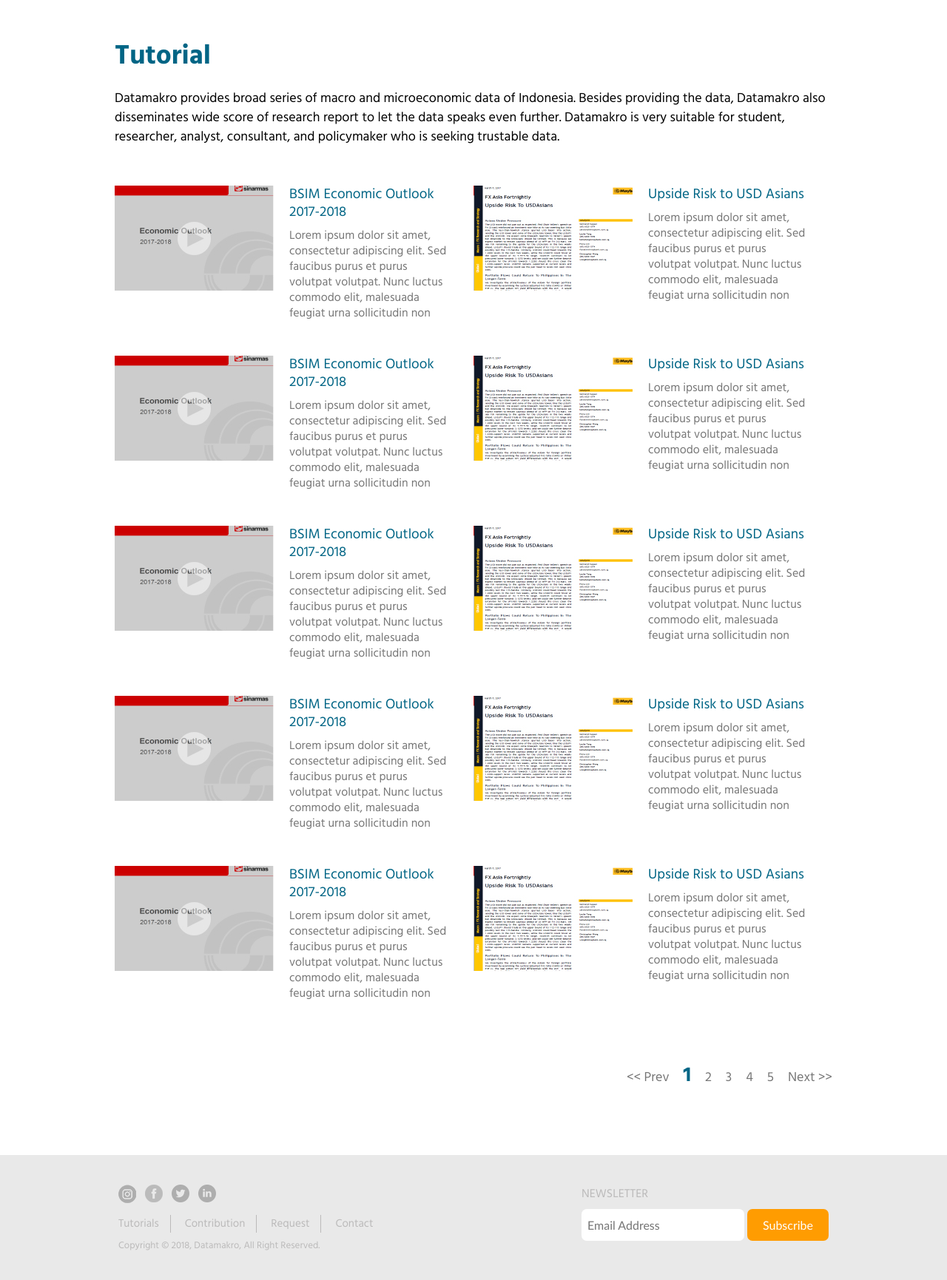
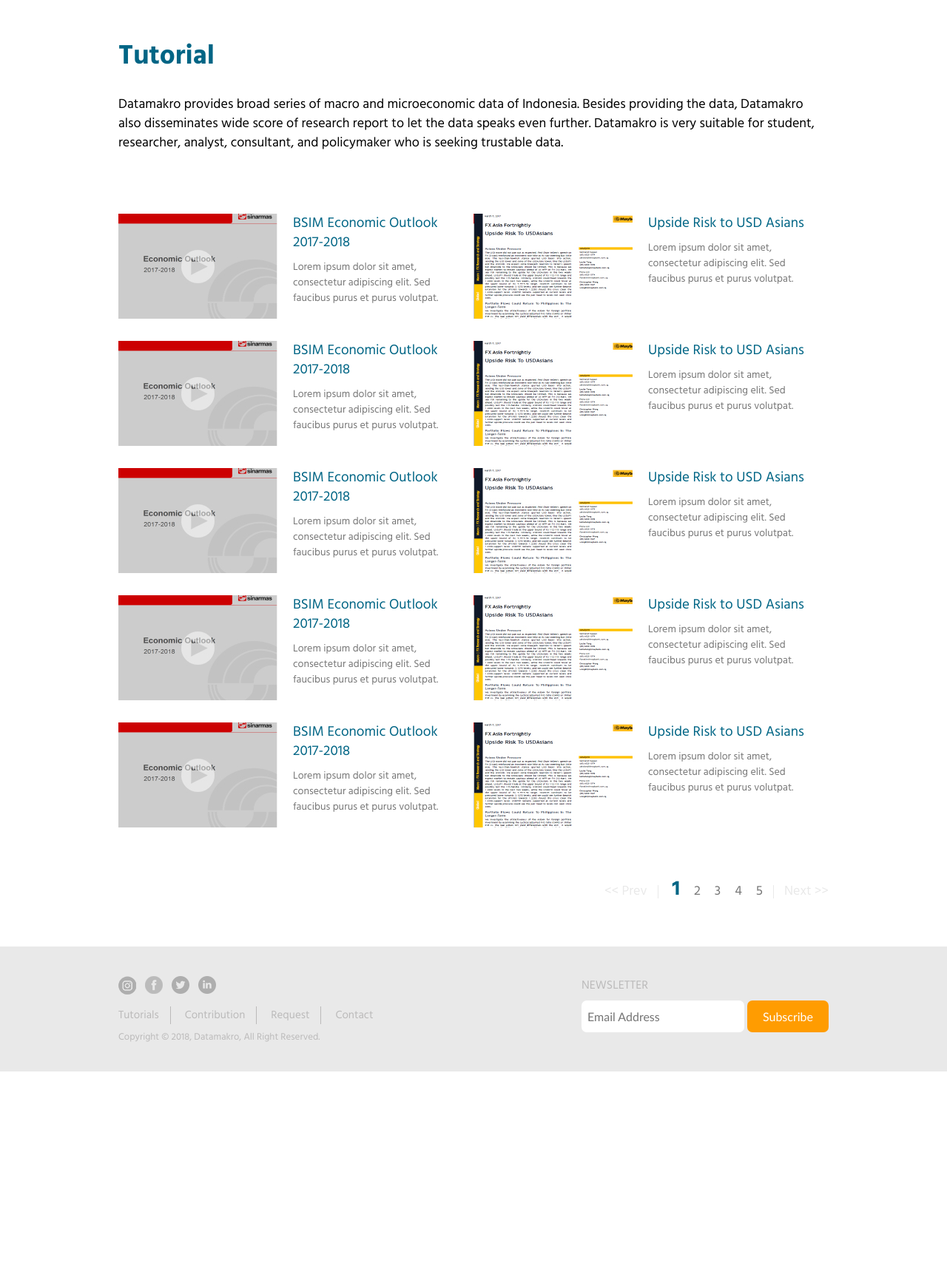
Before and after one commit to rahadianmf/datamakro-fe, a PHP site: page /tutorial.php in a window 1280 px wide. Shown: the part 103-1834 px from the top of the page at 74% size. After the commit the page ends 1552 px from the top, so only its background shows below. Run offline with PHP 8.4, Linux system fonts and the light colour scheme; some web fonts are replaced.

Commit message:
1024 done

```diff
--- a/404.php
+++ b/404.php
@@ -1,4 +1,4 @@
-<?php $page = "active"; $header = "active"; include ('_header.php'); ?>
+<?php $page = "active"; $header = "active"; $login = "no"; include ('_header.php'); ?>
 <section class = "content c-standard">
 	<div class="wrapper type-2 tc">
 		<h1 class="ch-title big404 fwn b hm">404</h1>
--- a/categories.php
+++ b/categories.php
@@ -47,10 +47,10 @@
 				</div>
 			</div>
 			<div class="cat active">
-				<div class="head-cat"><span class = "plus-min"></span> Prices</div>
+				<div class="head-cat"><span class = "plus-min min"></span> Prices</div>
 				<div class="content-cat">
 					<div class="cat">
-						<div class="head-cat"><span class = "plus-min min"></span> CPI</div>
+						<div class="head-cat"><span class = "plus-min"></span> CPI</div>
 						<div class="content-cat">
 							<div class="cat">
 								<div class="head-cat"><span class = "plus-min"></span> CPI</div>
@@ -133,7 +133,7 @@
 		</aside>
 		<article class = "two-column">
 			<!-- <p class="c-blue ch-title big hm">CPI Lorem Ipsum</p> -->
-			<div class="db article">
+			<div class="db">
 				<div class="accordion active">
 					<div class="head-acc">
 						<div class="h-title">CPI Lorem Ipsum <span class = "expand up"></span></div>
--- a/css/style.css
+++ b/css/style.css
@@ -1204,13 +1207,45 @@ table {
   .pagination ul li {
     padding-left: 15px;
     display: inline-block;
-    font-size: 18px; }
+    font-size: 18px;
+    position: relative; }
     .pagination ul li a {
-      color: #777777; }
+      color: #777777;
+      transition: all 0.2s ease-out;
+      -webkit-transition: all 0.2s ease-out;
+      -moz-transition: all 0.2s ease-out;
+      -ms-transition: all 0.2s ease-out;
+      -o-transition: all 0.2s ease-out; }
       .pagination ul li a.active {
         font-size: 28px;
         color: #006585;
         font-weight: bold; }
+    .pagination ul li:first-child a, .pagination ul li:last-child a {
+      color: #e9e9e9; }
+    .pagination ul li:first-child:hover a, .pagination ul li:last-child:hover a {
+      color: #777777; }
+    .pagination ul li:first-child:hover::after, .pagination ul li:last-child:hover::after {
+      background-color: #777777; }
+    .pagination ul li:first-child {
+      padding-right: 15px; }
+      .pagination ul li:first-child:after {
+        width: 1px;
+        height: 100%;
+        position: absolute;
+        background: #e9e9e9;
+        right: 0px;
+        top: 0;
+        content: ""; }
+    .pagination ul li:last-child {
+      padding-left: 25px; }
+      .pagination ul li:last-child:after {
+        width: 1px;
+        height: 100%;
+        position: absolute;
+        background: #e9e9e9;
+        left: 10px;
+        top: 0;
+        content: ""; }
 
 .pf, header.active {
   position: fixed; }
@@ -1623,6 +1693,28 @@ table {
     .banner .b-wrapper {
       width: 100%; }
 
+  .box {
+    padding: 20px 20px; }
+
+  .box-desc .list, .re-search .list {
+    padding: 6px 25px 3px 0px; }
+    .box-desc .list img, .re-search .list img {
+      margin-bottom: 15px; }
+    .box-desc .list a, .re-search .list a {
+      font-size: 20px;
+      line-height: 26px; }
+
+  .btn {
+    font-size: 15px; }
+
+  .cat .content-cat {
+    padding: 7px 25px 0px; }
+
+  .content {
+    padding: 103px 0px 80px; }
+    .content.c-standard {
+      padding: 156px 0px 63px; }
+
   .data-home .dh-list .dhl-title {
     font-weight: 500;
     padding-top: 6px;
@@ -1630,8 +1722,37 @@ table {
   .data-home .dh-list p {
     line-height: 28px; }
 
-  .wrapper {
+  .data-list .list img {
+    margin-bottom: 15px; }
+
+  .data-list-2 .list .link-title a {
+    line-height: 26px; }
+  .data-list-2 .list .link-title p {
+    font-size: 14px; }
+
+  .pre-header {
+    margin: 30px 0px; }
+    .pre-header.mn {
+      margin: 0px 0px; }
+
+  .srestitle {
+    font-size: 26px;
+    line-height: 34px; }
+
+  .utp {
+    margin: 0px 0px; }
+
+  .utp2 {
+    margin-top: 0px; }
+
+  .video-container.t2 {
+    margin: 0px 0px; }
+
+  .wrapper, .wrapper.type-2 {
     width: 960px; } }
+@media (min-width: 1366px) {
+  .ch-title.hm-l, .search-list b.hm-l {
+    margin-bottom: 22px; } }
 /*end*/
 
 /*# sourceMappingURL=style.css.map */
--- a/data-talk-detail.php
+++ b/data-talk-detail.php
@@ -1,7 +1,7 @@
 <?php $page = "data-talk"; $header = "active"; $login = "no"; include ('_header.php'); ?>
 <section class = "content c-standard">
 	<div class="wrapper type-2">
-		<h1 class="c-blue ch-title big hm fwn">
+		<h1 class="c-blue ch-title big hm-l fwn">
 			BSIM Economic Report: Investasi Jadi Penopang Ekonomi Kuartal II
 		</h1>
 		<br/>
--- a/data-talk.php
+++ b/data-talk.php
@@ -2,7 +2,7 @@
 <section class = "content c-standard">
 	<div class="wrapper type-2">
 		<h1 class="c-blue ch-title big hm fwn">Data Talk</h1>
-		<p class="pre-header">
+		<p class="pre-header c-gray3">
 			Datamakro provides broad series of macro and microeconomic data of Indonesia. Besides providing the data, Datamakro also disseminates wide score of research report to let the data speaks even further. Datamakro is very suitable for student, researcher, analyst, consultant, and policymaker who is seeking trustable data.
 		</p>
 		<div class="db">
--- a/my-data-list.php
+++ b/my-data-list.php
@@ -8,7 +8,7 @@
 		<br/>
 		<br/>
 		<div class="db tr">
-			<a href="" class="pre-header c-orange u db">Upgrade to Premium</a>
+			<a href="" class="pre-header c-orange u db utp">Upgrade to Premium</a>
 			<br/>
 		</div>
 		<div class="db table">
--- a/request-data.php
+++ b/request-data.php
@@ -21,11 +21,11 @@
 					<span class = "db c-gray3">Data Type</span>
 					<label class="side-filter-2">Data
 						<input type = "radio" checked="checked" name = "sf"/>
-					  	<span class="checkmark"></span>
+					  	<span class="checkmark-2"></span>
 					</label>
 					<label class="side-filter-2">Publication
 						<input type = "radio" checked="checked" name = "sf"/>
-					  	<span class="checkmark"></span>
+					  	<span class="checkmark-2"></span>
 					</label>
 					<div class="cb"></div>
 				</div>
--- a/sass/style.scss
+++ b/sass/style.scss
@@ -340,9 +342,22 @@ table { width: 100%;
 .pa { position: absolute; }
 .pagination { text-align: right; margin-top: 60px;
 	ul {
-		li { padding-left: 15px; display: inline-block; font-size: 18px;
-			a { color: $gray3;
+		li { padding-left: 15px; display: inline-block; font-size: 18px; position: relative;
+			a { color: $gray3; @include transition(all .2s ease-out);
 				&.active { font-size: 28px; color: $blue; font-weight: bold; }
+			}
+			&:first-child , &:last-child {
+				a { color: $gray2; }
+				&:hover {
+					a { color: $gray3; }
+					&::after { background-color: $gray3; }
+				}
+			}
+			&:first-child { padding-right: 15px;
+				&:after { width: 1px; height: 100%; position: absolute; background: $gray2; right: 0px; top: 0; content: ""; }
+			}
+			&:last-child { padding-left: 25px;
+				&:after { width: 1px; height: 100%; position: absolute; background: $gray2; left: 10px; top: 0; content: ""; }
 			}
 		}
 	}
@@ -570,44 +587,15 @@ table { width: 100%;
 @media screen and (max-width:767px) {
 
 }
-@media screen and (min-width:1024px) and (max-width:1365px) {
-	footer {
-		.f-socmed { margin-bottom: 16px; }
-		.f-menu {
-			a { font-size: 15px; line-height: 15px; }
-		}
-		.f-copy { font-size: 13px; padding-top: 3px; }
-	}
-	header { padding: 30px 0px;
-		.f-login { padding: 7px 30px; font-size: 14px; }
-		.h-logo { padding-top: 8px;
-			img { height: 27px; }
-		}
-		.h-menu {
-			a { font-size: 15px; padding: 15px 17px 15px 10px; }
-			li {
-				&:last-child {
-					a { padding-right: 10px; }
-				}
-			}
-		}
-	}
-	.banner { padding: 198px 0px 106px;
-		h1 { font-weight: 500; }
-		h4 { padding-top: 17px; opacity: 0.8; font-size: 20px; line-height: 30px; width: 700px; margin: 0 auto;
-			br { display: none; }
-		}
-		.b-wrapper { width: 100%; }
-	}
-	.data-home {
-		.dh-list {
-			.dhl-title { font-weight: 500; padding-top: 6px; padding-bottom: 12px; }
-			p { line-height: 28px; }
-		}
-	}
-	.wrapper { width: 960px; }
-}
 @media screen and (max-width:991px) {
 
 }
+@media screen and (min-width:1024px) and (max-width:1365px) {
+	@import 'style1024';
+}
+@media (min-width:1366px) {
+	.ch-title {
+		&.hm-l { margin-bottom: 22px; }
+	}
+}
 /*end*/
--- /dev/null
+++ b/sass/style1024.scss
@@ -0,0 +1,89 @@
+article { width: 726px; }
+aside { width: 230px; }
+footer {
+	.f-socmed { margin-bottom: 16px; }
+	.f-menu {
+		a { font-size: 15px; line-height: 15px; }
+	}
+	.f-copy { font-size: 13px; padding-top: 3px; }
+}
+header { padding: 30px 0px;
+	.f-login { padding: 7px 30px; font-size: 14px; }
+	.h-logo { padding-top: 8px;
+		img { height: 27px; }
+	}
+	.h-menu {
+		a { font-size: 15px; padding: 15px 17px 15px 10px; }
+		li {
+			&:last-child {
+				a { padding-right: 10px; }
+			}
+		}
+	}
+}
+input {
+	&.search { font-size: 15px; padding: 10px 50px 10px 15px; }
+}
+select { padding: 10px 50px 10px 15px; font-size: 15px; }
+table {
+	tr {
+		th { font-size: 15px; }
+		td { font-size: 14px; }
+	}
+}
+.article {
+	p { font-size: 18px; line-height: 28px; }
+}
+.auth-container {
+	.side-left { min-height: 528px; }
+}
+.banner { padding: 198px 0px 106px;
+	h1 { font-weight: 500; }
+	h4 { padding-top: 17px; opacity: 0.8; font-size: 20px; line-height: 30px; width: 700px; margin: 0 auto;
+		br { display: none; }
+	}
+	.b-wrapper { width: 100%; }
+}
+.box { padding: 20px 20px; }
+.box-desc , .re-search {
+	.list { padding: 6px 25px 3px 0px;
+		img { margin-bottom: 15px; }
+		a { font-size: 20px; line-height: 26px; }
+	}
+}
+.btn { font-size: 15px; }
+.cat {
+	.content-cat { padding: 7px 25px 0px; }
+}
+.content { padding: 103px 0px 80px;
+	&.c-standard { padding : 156px 0px 63px; }
+}
+.data-home {
+	.dh-list {
+		.dhl-title { font-weight: 500; padding-top: 6px; padding-bottom: 12px; }
+		p { line-height: 28px; }
+	}
+}
+.data-list {
+	.list {
+		img { margin-bottom: 15px; }
+	}
+}
+.data-list-2 {
+	.list {
+		.link-title {
+			a { line-height: 26px; }
+			p { font-size: 14px; }
+		}
+	}
+}
+.pre-header { margin: 30px 0px;
+	&.mn { margin: 0px 0px; }
+}
+.srestitle { font-size: 26px; line-height: 34px; }
+.utp { margin: 0px 0px; }
+.utp2 { margin-top: 0px; }
+.video-container {
+	&.t2 { margin: 0px 0px; }
+}
+.wrapper , .wrapper.type-2 { width: 960px; }
--- a/search-result.php
+++ b/search-result.php
@@ -51,7 +51,7 @@
 			</form>
 		</aside>
 		<article class = "two-column">
-			<h2 class="ch-title hm">9 Search Resuls for <i>"DataMakro"</i></h2>
+			<h2 class="ch-title hm srestitle">9 Search Resuls for <i>"DataMakro"</i></h2>
 			<div class="box bg-gray5">
 				<b class = "c-blue ch-title">Produk Domestik Bruto Atas Harga Konstan</b>
 			</div>
--- a/submit-data.php
+++ b/submit-data.php
@@ -21,11 +21,11 @@
 					<span class = "db c-gray3">Data Type</span>
 					<label class="side-filter-2">Data
 						<input type = "radio" checked="checked" name = "sf"/>
-					  	<span class="checkmark"></span>
+					  	<span class="checkmark-2"></span>
 					</label>
 					<label class="side-filter-2">Publication
 						<input type = "radio" checked="checked" name = "sf"/>
-					  	<span class="checkmark"></span>
+					  	<span class="checkmark-2"></span>
 					</label>
 					<div class="cb"></div>
 				</div>
--- a/tutorial-data.php
+++ b/tutorial-data.php
@@ -2,14 +2,14 @@
 <section class = "content c-standard">
 	<div class="wrapper type-2">
 		<h1 class="c-blue ch-title big fwn">Tutorial Data Title</h1>
-		<div class="db pr video-container">
+		<div class="db pr video-container t2">
 			<div class="play" onclick="toggleControls()"></div>
 			<video id = "video" class = "w-100" poster="img/material/cover-video-about.jpg">
 			    <source src="videos/about-sample.mp4" type="video/webm">
 			</video>
 		</div>
 		<br/>
-		<p class="pre-header">
+		<p class="pre-header mn">
 			Pertumbuhan ekonomi Q2-17 tumbuh 5.01% YoY, stabil dari kuartal sebelumnya. Investasi yang tumbuh lebih cepat 5.35% YoY di Q2-17 dari 4.78% YoY Q1-17 menjadi penopang pertumbuhan secara keseluruhan. Untuk faktor penghambat, kontribusi ekspor netto turun dan belanja pemerintah tumbuh negatif. Pertumbuhan konsumsi rumah tangga stabil di 4.95% YoY.
 
 		</p>
--- a/tutorial.php
+++ b/tutorial.php
@@ -13,7 +13,7 @@
 				<div class="link-title">
 					<a href="tutorial-data.php">BSIM Economic Outlook 2017-2018</a>
 					<p>
-						Lorem ipsum dolor sit amet, consectetur adipiscing elit. Sed faucibus purus et purus volutpat volutpat. Nunc luctus commodo elit, malesuada feugiat urna sollicitudin non
+						Lorem ipsum dolor sit amet, consectetur adipiscing elit. Sed faucibus purus et purus volutpat.
 					</p>
 				</div>
 			</div>
@@ -22,7 +22,7 @@
 				<div class="link-title">
 					<a href="tutorial-data.php">Upside Risk to USD Asians</a>
 					<p>
-						Lorem ipsum dolor sit amet, consectetur adipiscing elit. Sed faucibus purus et purus volutpat volutpat. Nunc luctus commodo elit, malesuada feugiat urna sollicitudin non
+						Lorem ipsum dolor sit amet, consectetur adipiscing elit. Sed faucibus purus et purus volutpat.
 					</p>
 				</div>
 			</div>
@@ -31,7 +31,7 @@
 				<div class="link-title">
 					<a href="tutorial-data.php">BSIM Economic Outlook 2017-2018</a>
 					<p>
-						Lorem ipsum dolor sit amet, consectetur adipiscing elit. Sed faucibus purus et purus volutpat volutpat. Nunc luctus commodo elit, malesuada feugiat urna sollicitudin non
+						Lorem ipsum dolor sit amet, consectetur adipiscing elit. Sed faucibus purus et purus volutpat.
 					</p>
 				</div>
 			</div>
@@ -40,7 +40,7 @@
 				<div class="link-title">
 					<a href="tutorial-data.php">Upside Risk to USD Asians</a>
 					<p>
-						Lorem ipsum dolor sit amet, consectetur adipiscing elit. Sed faucibus purus et purus volutpat volutpat. Nunc luctus commodo elit, malesuada feugiat urna sollicitudin non
+						Lorem ipsum dolor sit amet, consectetur adipiscing elit. Sed faucibus purus et purus volutpat.
 					</p>
 				</div>
 			</div>
@@ -49,7 +49,7 @@
 				<div class="link-title">
 					<a href="tutorial-data.php">BSIM Economic Outlook 2017-2018</a>
 					<p>
-						Lorem ipsum dolor sit amet, consectetur adipiscing elit. Sed faucibus purus et purus volutpat volutpat. Nunc luctus commodo elit, malesuada feugiat urna sollicitudin non
+						Lorem ipsum dolor sit amet, consectetur adipiscing elit. Sed faucibus purus et purus volutpat.
 					</p>
 				</div>
 			</div>
@@ -58,7 +58,7 @@
 				<div class="link-title">
 					<a href="tutorial-data.php">Upside Risk to USD Asians</a>
 					<p>
-						Lorem ipsum dolor sit amet, consectetur adipiscing elit. Sed faucibus purus et purus volutpat volutpat. Nunc luctus commodo elit, malesuada feugiat urna sollicitudin non
+						Lorem ipsum dolor sit amet, consectetur adipiscing elit. Sed faucibus purus et purus volutpat.
 					</p>
 				</div>
 			</div>
@@ -67,7 +67,7 @@
 				<div class="link-title">
 					<a href="tutorial-data.php">BSIM Economic Outlook 2017-2018</a>
 					<p>
-						Lorem ipsum dolor sit amet, consectetur adipiscing elit. Sed faucibus purus et purus volutpat volutpat. Nunc luctus commodo elit, malesuada feugiat urna sollicitudin non
+						Lorem ipsum dolor sit amet, consectetur adipiscing elit. Sed faucibus purus et purus volutpat.
 					</p>
 				</div>
 			</div>
@@ -76,7 +76,7 @@
 				<div class="link-title">
 					<a href="tutorial-data.php">Upside Risk to USD Asians</a>
 					<p>
-						Lorem ipsum dolor sit amet, consectetur adipiscing elit. Sed faucibus purus et purus volutpat volutpat. Nunc luctus commodo elit, malesuada feugiat urna sollicitudin non
+						Lorem ipsum dolor sit amet, consectetur adipiscing elit. Sed faucibus purus et purus volutpat.
 					</p>
 				</div>
 			</div>
@@ -85,7 +85,7 @@
 				<div class="link-title">
 					<a href="tutorial-data.php">BSIM Economic Outlook 2017-2018</a>
 					<p>
-						Lorem ipsum dolor sit amet, consectetur adipiscing elit. Sed faucibus purus et purus volutpat volutpat. Nunc luctus commodo elit, malesuada feugiat urna sollicitudin non
+						Lorem ipsum dolor sit amet, consectetur adipiscing elit. Sed faucibus purus et purus volutpat.
 					</p>
 				</div>
 			</div>
@@ -94,7 +94,7 @@
 				<div class="link-title">
 					<a href="tutorial-data.php">Upside Risk to USD Asians</a>
 					<p>
-						Lorem ipsum dolor sit amet, consectetur adipiscing elit. Sed faucibus purus et purus volutpat volutpat. Nunc luctus commodo elit, malesuada feugiat urna sollicitudin non
+						Lorem ipsum dolor sit amet, consectetur adipiscing elit. Sed faucibus purus et purus volutpat.
 					</p>
 				</div>
 			</div>
--- a/upgrade-to-premium.php
+++ b/upgrade-to-premium.php
@@ -58,10 +58,7 @@
 				<li>Confirm Payment 2</li>
 				<li>Premium Activated 3</li>
 			</ul>
-			<br/>
-			<br/>
-			<br/>
-			<a data-id = "pcpopup" href="" class="u popup-trigger">Confirm your payment here</a>
+			<a data-id = "pcpopup" href="" class="u popup-trigger utp2">Confirm your payment here</a>
 		</div>
 	</div>
 </section>
```
Also changed, not shown: other parts of css/style.css (+47 -9 lines), other parts of sass/style.scss (+13 -9 lines), css/style1024.css (added, +125 -0 lines), img/content/re-search-2.png, 2 other files.
